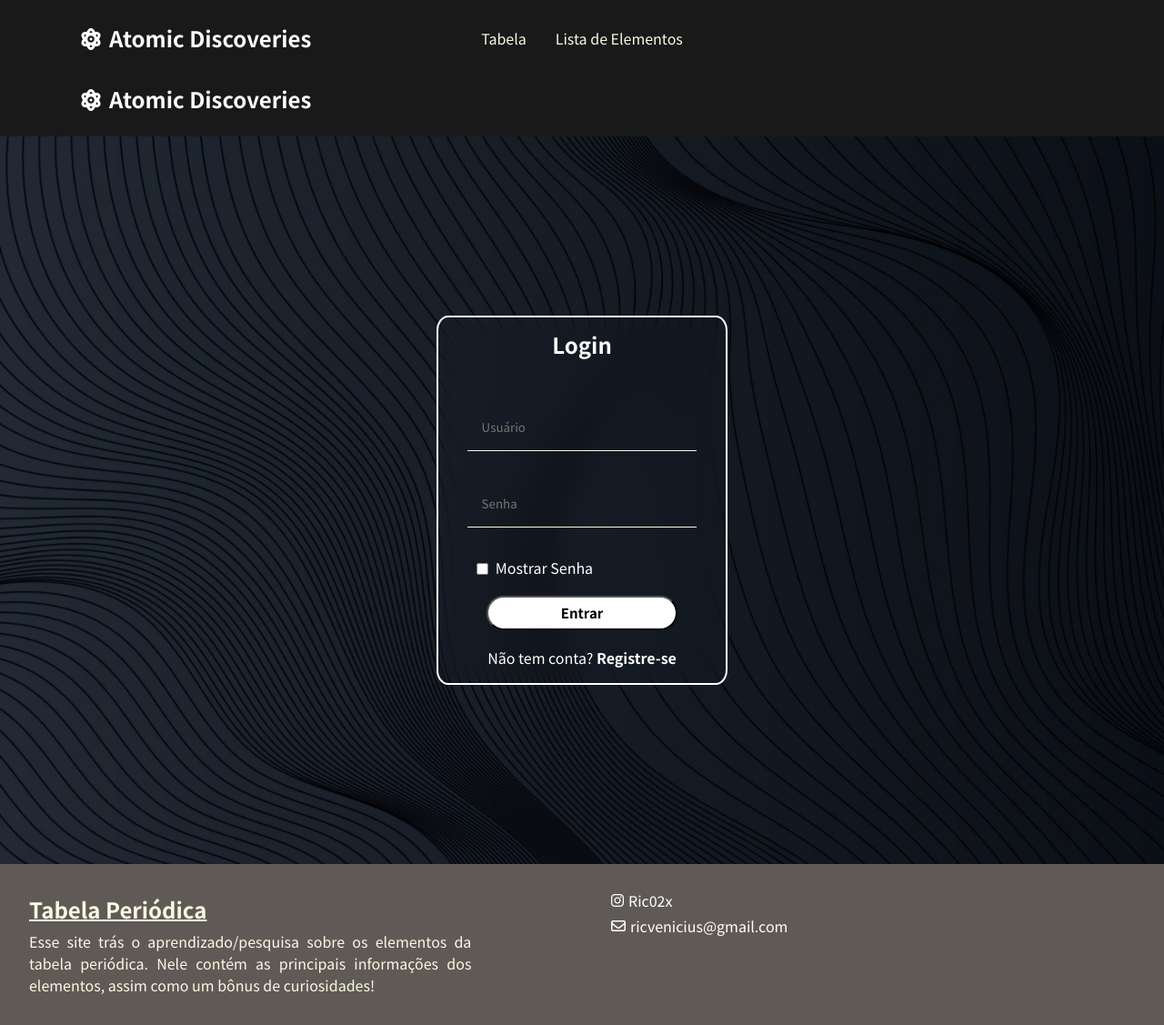
After one commit to Ric002x/TabelaPeriodica, a Django app: page /users/login/ in a window 1280 px wide. The commit adds this page. Shown: the whole page at 91% size. Run offline with Django 5.2, Linux system fonts and the light colour scheme; some web fonts are replaced.

Commit message:
Atualizando página de Cadastro / Login de usuários

```diff
--- a/users/forms/__init__.py
+++ b/users/forms/__init__.py
@@ -1,2 +1,3 @@
 # Flake8: noqa
 from .register_form import RegisterForm
+from .login_form import LoginForm
--- /dev/null
+++ b/users/forms/login_form.py
@@ -0,0 +1,15 @@
+from django import forms
+
+
+class LoginForm(forms.Form):
+    username = forms.CharField(
+        widget=forms.TextInput(attrs={
+            'placeholder': 'Usuário',
+        }),
+    )
+
+    password = forms.CharField(
+        widget=forms.PasswordInput(attrs={
+            'placeholder': 'Senha',
+        }),
+    )
--- a/users/static/css/base_users.css
+++ b/users/static/css/base_users.css
@@ -1 +1,2 @@
 @import url(register.css);
+@import url(login.css);
--- /dev/null
+++ b/users/static/css/login.css
@@ -0,0 +1,105 @@
+.form-login-content {
+    width: 100%;
+    height: 100vh;
+    display: flex;
+    justify-content: center;
+    align-items: center;
+    background: url(imgs/background_register.jpg) no-repeat center/100%;
+}
+
+.form-login {
+    width: 25%;
+    border: solid 2px white;
+    border-radius: 4%;
+    backdrop-filter: blur(15px);
+    background: none;
+}
+
+.form-login h2 {
+    color: white;
+    text-align: center;
+    margin: 4% auto 15% auto;
+}
+
+.form-item-login {
+    width: 80%;
+    margin: 0 auto;
+    display: flex;
+    flex-direction: column;
+    margin-bottom: 2rem;
+    background: none;
+}
+
+
+.input-login input {
+    width: 100%;
+    padding: 1rem;
+    background: transparent;
+    border: none;
+    border-bottom: 1px solid var(--color-primary-white);
+    color: var(--color-primary-white);
+}
+
+.input-login input:focus {
+    border: none;
+    color: white;
+    background: none;
+}
+
+.input-login input:not(:placeholder-shown) {
+    background-color: rgba(255, 255, 255, 0.1); /* Apenas um exemplo para alterar o fundo */
+    color: white; /* Cor do texto */
+    background: none;
+}
+
+.button-login {
+    display: flex;
+    align-items: center;
+}
+
+.button-login button {
+    margin: 3% auto;
+    background: none;
+    background: white;
+    border-radius: 3rem;
+    padding: 0.4rem 5rem;
+    font-size: 15px;
+    font-weight: 600;
+    transition: all 0.3s;
+}
+
+.button-login button:hover {
+    cursor: pointer;
+    box-shadow: 5px 5px 10px 0px black;
+}
+
+.show-password {
+    margin: 3% auto;
+    margin-left: 2.6rem;
+    color: white;
+    display: flex;
+    flex-direction: row;
+    align-items: center;
+}
+
+.show-password input {
+    margin-top: 1%;
+}
+
+.show-password span {
+    margin-left: 3%;
+}
+
+.no-acount {
+    display: flex;
+    justify-content: center;
+    margin: 3% auto;
+    color: white;
+    margin-bottom: 5%;
+}
+
+.no-acount a {
+    text-decoration: None;
+    color: white;
+    font-weight: 700;
+}
--- a/users/static/css/register.css
+++ b/users/static/css/register.css
@@ -1,21 +1,9 @@
-.background-img {
-    position: absolute;
-    z-index: -10;
-    width: 100%;
-    height: 100%;
-    top: 0;
-}
-
-.background-img img {
-    width: 100%;
-    image-rendering: crisp-edges;
-    height: 100%;
-}
-
 .register-content-container {
     padding: 3%;
     display: flex;
     flex-direction: row;
+    height: 100vh;
+    background: url(imgs/background_register.jpg) no-repeat center/100%;
 }
 
 .register-description {
@@ -114,17 +102,3 @@
 .errorlist li {
     list-style-type: none;
 }
-
-.message-center {
-    text-align: center;
-    padding: 0.8rem;
-    width: 100%;
-}
-
-.success {
-    background-color: rgba(119, 255, 119, 0.681);
-}
-
-.error {
-    background-color: rgba(234, 33, 33, 0.681);
-}
--- /dev/null
+++ b/users/templates/pages/login.html
@@ -0,0 +1,40 @@
+{% extends "global/base.html" %}
+{% load static %}
+
+{% block content %}
+    <header class='header-container'>
+        <nav class='nav-bar'>
+            <div class="main-logo">
+                <a href="/" class='link-home'>
+                    <i class="fa-solid fa-atom" style="color: #ffffff;"><span>Atomic Discoveries</span></i>
+                </a>
+            </div>
+        </nav>
+    </header>
+    {% for message in messages %}
+        <div class="message-center {{message.tags}}">{{message}}</div>
+    {% endfor %}
+    <section class='form-login-content'>
+        <form action="{{form_action}}" method='POST' class='form-login' autocomplete="off">
+            {% csrf_token %}
+            <h2>Login</h2>
+            {% for field in form %}
+            <div class="form-item-login">
+                <div class="input-login">{{field}}</div>
+                <div class="errors-login">{{field.errors}}</div>
+            </div>
+            {% endfor %}
+            <div class="show-password">
+                <input type="checkbox" onclick='passwordShow()' name="show-password"><span>Mostrar Senha</span>
+            </div>
+
+            <div class="button-login">
+                <button type="submit">Entrar</button>
+            </div>
+
+            <div class="no-acount">
+                <p>Não tem conta? <a href="{% url "users:register" %}">Registre-se</a></p>
+            </div>
+        </form>
+    </section>
+{% endblock content %}
--- a/users/urls.py
+++ b/users/urls.py
@@ -5,5 +5,7 @@ app_name = 'users'
 
 urlpatterns = [
     path('cadastro/', views.register_view, name='register'),
-    path('cadastro/criar', views.register_create, name='register_create')
+    path('cadastro/criar', views.register_create, name='register_create'),
+    path('login/', views.login_view, name='login'),
+    path('login/logar', views.login_create, name='login_create'),
 ]
--- a/users/views.py
+++ b/users/views.py
@@ -1,8 +1,9 @@
 from django.http import Http404
 from django.shortcuts import render, redirect
-from .forms import RegisterForm
+from .forms import RegisterForm, LoginForm
 from django.urls import reverse
 from django.contrib import messages
+from django.contrib.auth import authenticate, login
 # Create your views here.
 
 
@@ -33,7 +34,38 @@ def register_create(request):
         del (request.session['register_form_data'])
 
         messages.success(request, 'Usuário Criado')
-        return redirect('users:register')
+        return redirect('users:login')
     else:
         messages.error(request, 'Erro no cadastro')
         return redirect('users:register')
+
+
+def login_view(request):
+    form = LoginForm()
+    return render(request, 'pages/login.html', context={
+        'form': form,
+        'form_action': reverse('users:login_create'),
+        'login_page': True,
+    })
+
+
+def login_create(request):
+    if not request.POST:
+        raise Http404
+
+    form = LoginForm(request.POST)
+    if form.is_valid():
+        authenticated_user = authenticate(
+            username=form.cleaned_data.get('username', ''),
+            password=form.cleaned_data.get('password', ''),
+        )
+
+        if authenticated_user is not None:
+            messages.success(request, "Logado com sucesso")
+            login(request, authenticated_user)
+        else:
+            messages.error(request, 'Nome de usuário ou senha '
+                           'podem estar incorretos')
+            return redirect('users:login')
+
+    return redirect('table_elements:home')
```
Also changed, not shown: users/static/js/users_script_login.js (added, +8 -0 lines), users/templates/pages/register.html (+7 -33 lines), db.sqlite3, users/static/css/imgs/background_register.jpg (renamed from users/static/src/background_register.jpg), users/static/css/imgs/background_register2.jpeg (added).
